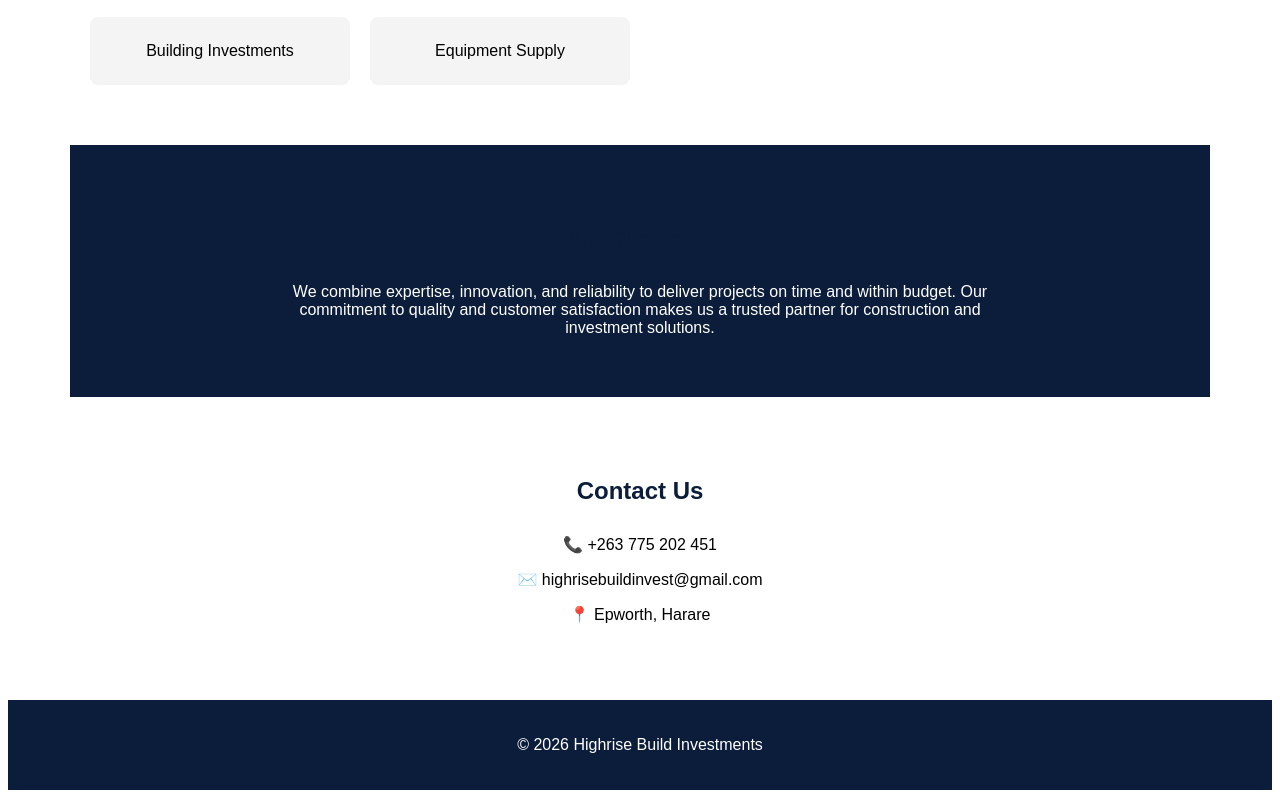
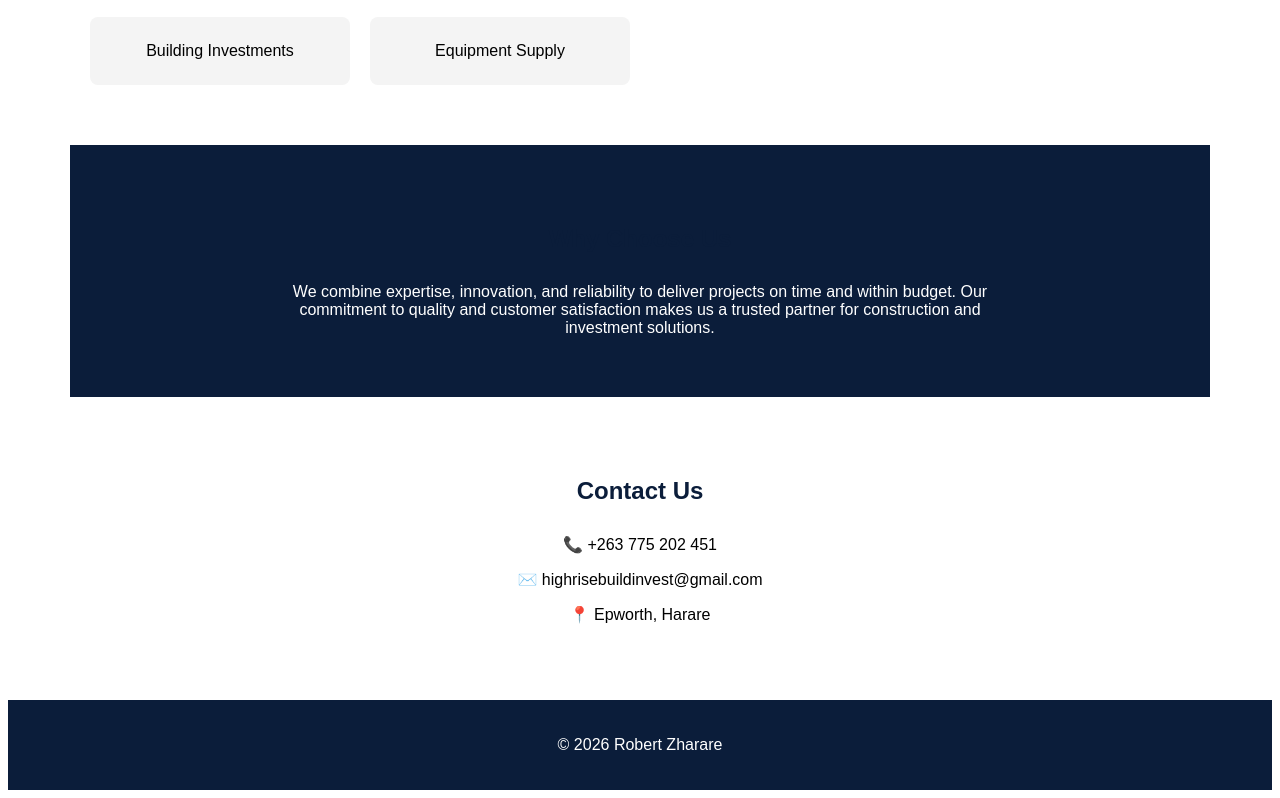
Before and after one commit to AlphaRobertKing/AlphaRobertKing.github.io, a plain HTML site: page index.html in a window 1280 px wide. Shown: the part 899-1697 px from the top of the page. Drawn offline with Linux system fonts and the light colour scheme.

Commit message:
Update index.html

```diff
--- a/index.html
+++ b/index.html
@@ -136,7 +136,7 @@ partner for construction and investment solutions.
 </section>
 
 <footer>
-<p>© 2026 Highrise Build Investments</p>
+<p>© 2026 Robert Zharare</p>
 </footer>
 
 <a class="whatsapp" href="https://wa.me/263775202451">💬</a>
```
